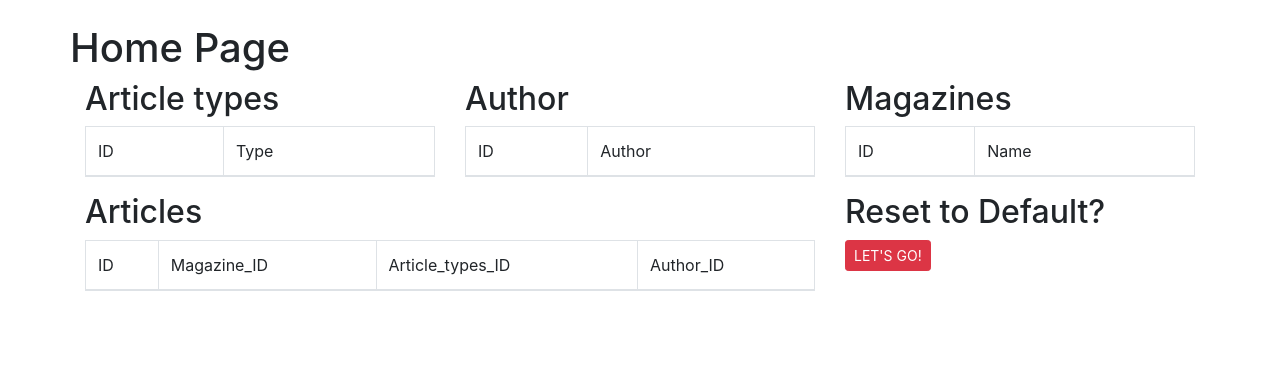
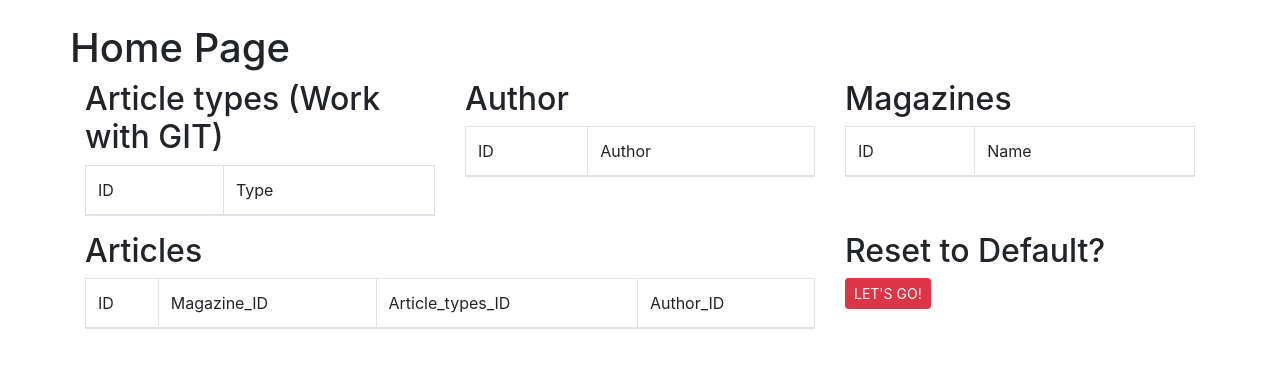
Before and after one commit to melihovs/FlaskExample, a Flask app: page / in a window 1280 px wide. Shown: the part 72-440 px from the top of the page. Run offline with Flask 2, Linux system fonts and the light colour scheme; data that the repository does not hold is empty; some libraries are stand-ins or nearby versions.

Commit message:
For Evgeny demonstrate

```diff
--- a/templates/index.html
+++ b/templates/index.html
@@ -9,7 +9,7 @@
 <div class="row">
 
     <div class="col-md-4">
-        <h2>Article types</h2>
+        <h2>Article types (Work with GIT)</h2>
         <table class="table table-striped table-bordered" style="width:100%">
             <thead>
             <tr>
```
